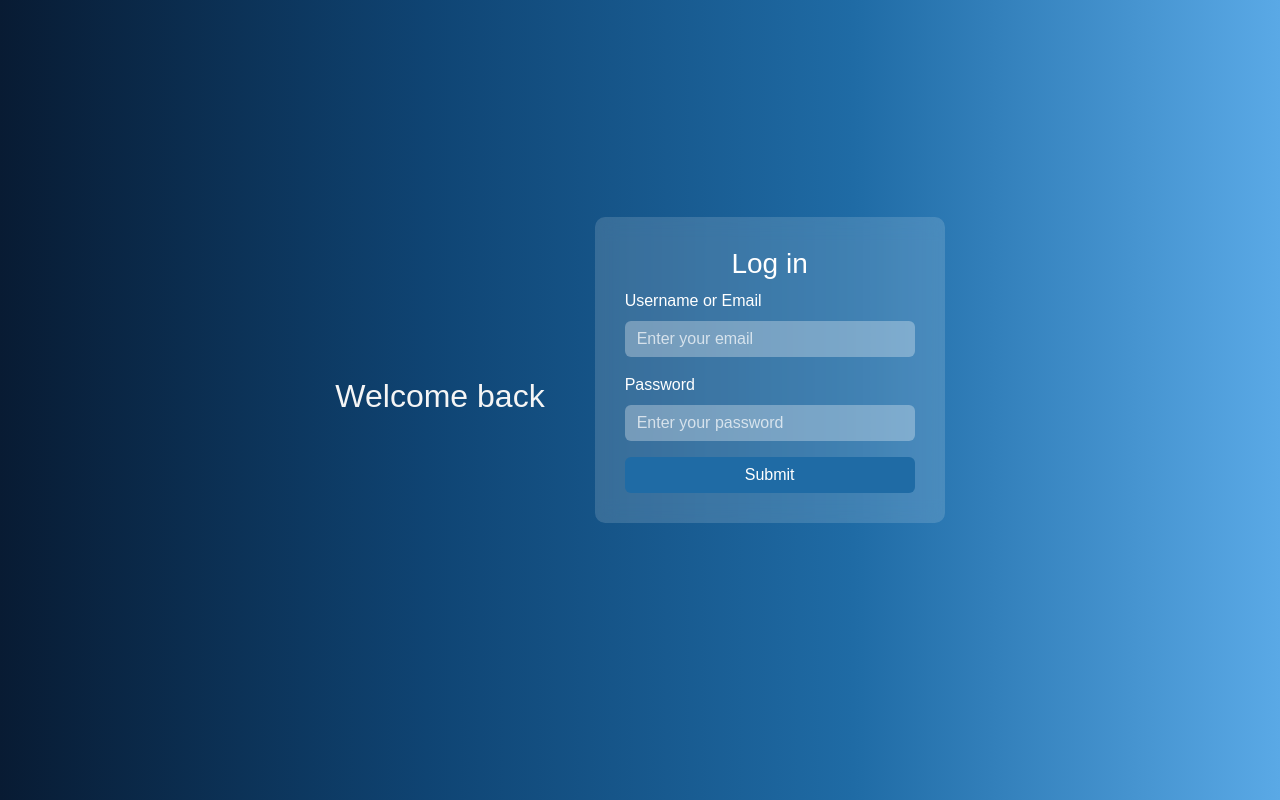
After one commit to reabs3301/ecom2, a Django app: template tp/templates/login.html in a window 1280 px wide. The commit adds this page. Run offline with Django 5.2, Linux system fonts and the light colour scheme; the template is opened without the code that fills it, so the values that code supplies are empty; parts of the project's set-up code (start-up, migrations or seed data) failed here and were passed over; some libraries are stand-ins or nearby versions.

Commit message:
Add files via upload

```diff
--- a/tp/templates/home.html
+++ b/tp/templates/home.html
@@ -7,6 +7,9 @@
     <link rel="stylesheet" href="{% static 'css/bootstrap.min.css' %}">
     <title>HOME</title>
 </head>
+
+
+
 <body style="background-color:#F8F9FA;">
 
     <nav class="navbar navbar-expand-lg bg-body-tertiary" style="background-color: #007BFF;">
--- /dev/null
+++ b/tp/templates/login.html
@@ -0,0 +1,71 @@
+<!DOCTYPE html>
+<html lang="en">
+    {% load static %}
+<head>
+    <meta charset="UTF-8">
+    <meta name="viewport" content="width=device-width, initial-scale=1.0">
+    <link rel="stylesheet" href="{% static 'css/bootstrap.min.css' %}">
+    <title>Log-in</title>
+
+    <style>
+        body {
+            background: linear-gradient(to right, #081B33, #0F4473, #1F6BA5, #5AA9E6);
+            font-family: 'Nunito', sans-serif;
+            display: flex;
+            align-items: center;
+            justify-content: center;
+            height: 100vh;
+            margin: 0;
+            gap: 50px; /* Space between card and text */
+        }
+
+        .login-card {
+            width: 350px;
+            background: rgba(255, 255, 255, 0.15);
+            padding: 30px;
+            border-radius: 10px;
+            backdrop-filter: blur(10px);
+            color: white;
+            position: relative;
+            top: -30px;
+
+        }
+
+        .form-control {
+            background: rgba(255, 255, 255, 0.3);
+            color: white;
+            border: none;
+        }
+
+        .form-control::placeholder {
+            color: rgba(255, 255, 255, 0.7);
+        }
+
+        .btn-primary {
+            background: #1F6BA5;
+            border: none;
+        }
+
+    </style>
+</head>
+<body>
+    <h2 style="color: whitesmoke; ">Welcome back</h2>
+
+    <div class="login-card">
+        <h3 class="text-center">Log in</h3>
+        <form>
+            {% csrf_token %}
+            <div class="mb-3">
+                <label class="form-label">Username or Email</label>
+                <input type="email" class="form-control" placeholder="Enter your email">
+            </div>
+            <div class="mb-3">
+                <label class="form-label">Password</label>
+                <input type="password" class="form-control" placeholder="Enter your password">
+            </div>
+            <button type="submit" class="btn btn-primary w-100">Submit</button>
+        </form>
+    </div>
+    <script src="{% static 'js/bootstrap.bundle.min.js' %}"></script>
+</body>
+</html>
```
Also changed, not shown: tp/templates/welcome.html (added, +112 -0 lines).
